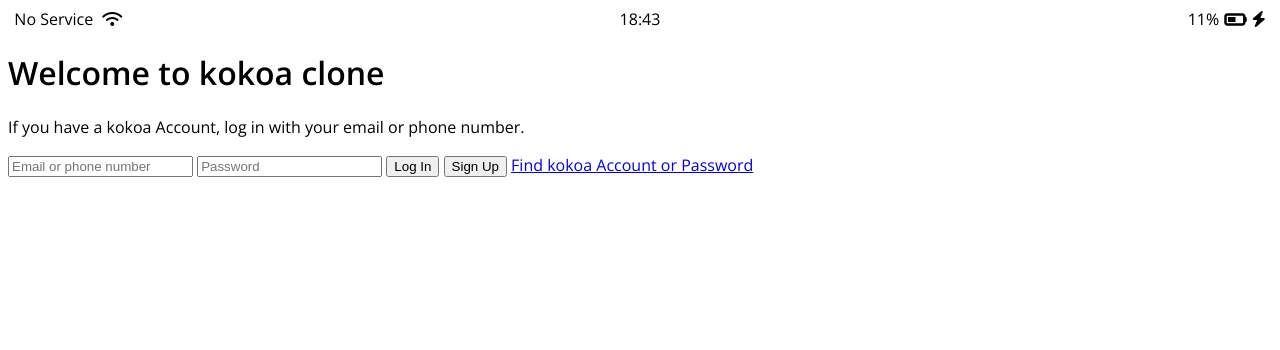
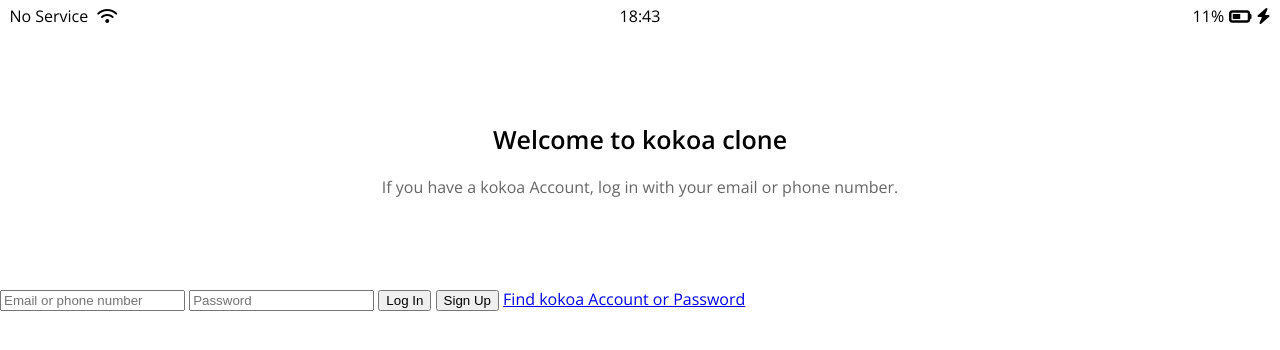
Before and after one commit to Looksh/kokoa-clone-2022, a plain HTML site: page index.html in a window 1280 px wide. Drawn offline with nearby package versions, Linux system fonts and the light colour scheme.

Commit message:
css 작성 규칙 및 기술

```diff
--- /dev/null
+++ b/css/reset.css
@@ -0,0 +1,88 @@
+html,
+body,
+div,
+span,
+applet,
+object,
+iframe,
+h1,
+h2,
+h3,
+h4,
+h5,
+h6,
+p,
+blockquote,
+pre,
+a,
+abbr,
+acronym,
+address,
+big,
+cite,
+code,
+del,
+dfn,
+em,
+img,
+ins,
+kbd,
+q,
+s,
+samp,
+small,
+strike,
+strong,
+sub,
+sup,
+tt,
+var,
+b,
+u,
+i,
+center,
+dl,
+dt,
+dd,
+ol,
+ul,
+li,
+fieldset,
+form,
+label,
+legend,
+table,
+caption,
+tbody,
+tfoot,
+thead,
+tr,
+th,
+td,
+article,
+aside,
+canvas,
+details,
+embed,
+figure,
+figcaption,
+footer,
+header,
+hgroup,
+menu,
+nav,
+output,
+ruby,
+section,
+summary,
+time,
+mark,
+audio,
+video {
+  margin: 0;
+  padding: 0;
+  border: 0;
+  font-size: 100%;
+  font: inherit;
+  vertical-align: baseline;
+}
--- /dev/null
+++ b/css/status-bar.css
@@ -0,0 +1,29 @@
+.status-bar {
+  display: flex;
+  justify-content: center;
+  align-items: center;
+  padding: 5px 3px;
+}
+
+.status-bar__column {
+  width: 33%;
+}
+
+.status-bar__column:first-child span {
+  margin-right: 5px;
+}
+
+.status-bar__column:nth-child(2) {
+  display: flex;
+  justify-content: center;
+}
+
+.status-bar__column:last-child {
+  display: flex;
+  justify-content: flex-end;
+  align-items: center;
+}
+
+.status-bar__column .fa-battery-half {
+  margin: 0px 5px;
+}
--- a/css/style.css
+++ b/css/style.css
@@ -1,34 +1,27 @@
 @import url("https://fonts.googleapis.com/css2?family=Open+Sans:wght@400;600&display=swap");
+@import "reset.css";
+@import "status-bar.css";
 
 body {
   font-family: "Open Sans", sans-serif;
 }
 
-.status-bar {
+.welcome-header {
   display: flex;
+  flex-direction: column;
   justify-content: center;
   align-items: center;
+  margin: 90px 0;
+  text-align: center;
 }
 
-.status-bar__column {
-  width: 33%;
+.welcome-header__title {
+  margin-bottom: 20px;
+  font-size: 25px;
+  font-weight: 600;
 }
 
-.status-bar__column:first-child span {
-  margin-right: 5px;
+.welcome-header__text {
+  width: 60%;
+  opacity: 0.6;
 }
-
-.status-bar__column:nth-child(2) {
-  display: flex;
-  justify-content: center;
-}
-
-.status-bar__column:last-child {
-  display: flex;
-  justify-content: flex-end;
-  align-items: center;
-}
-
-.status-bar__column .fa-battery-half {
-  margin: 0px 5px;
-}
```
Also changed, not shown: 1 other file.
